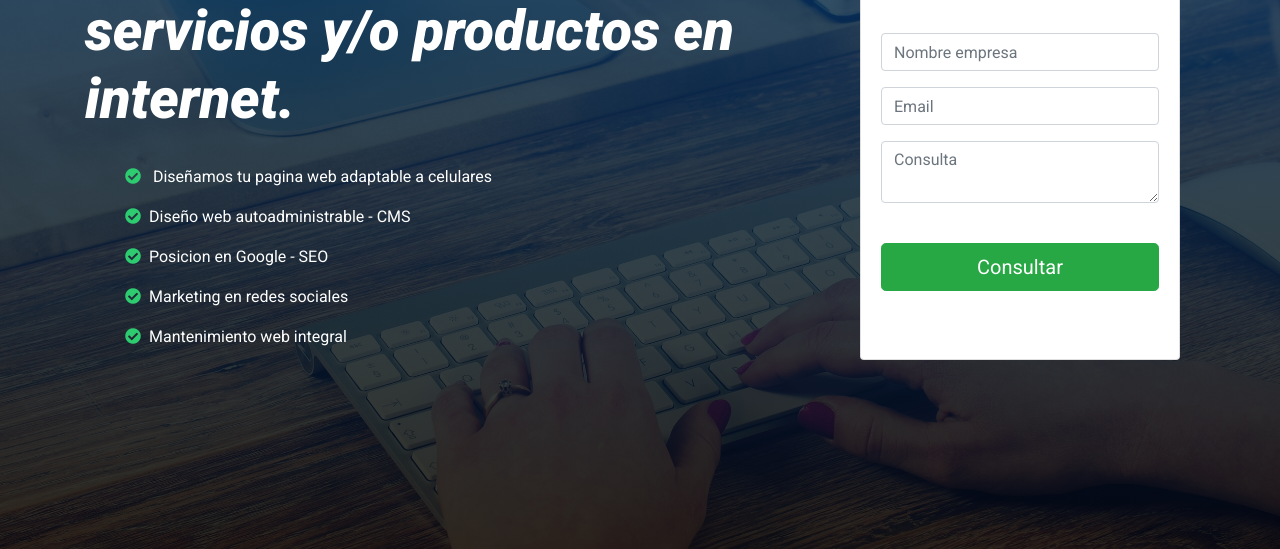
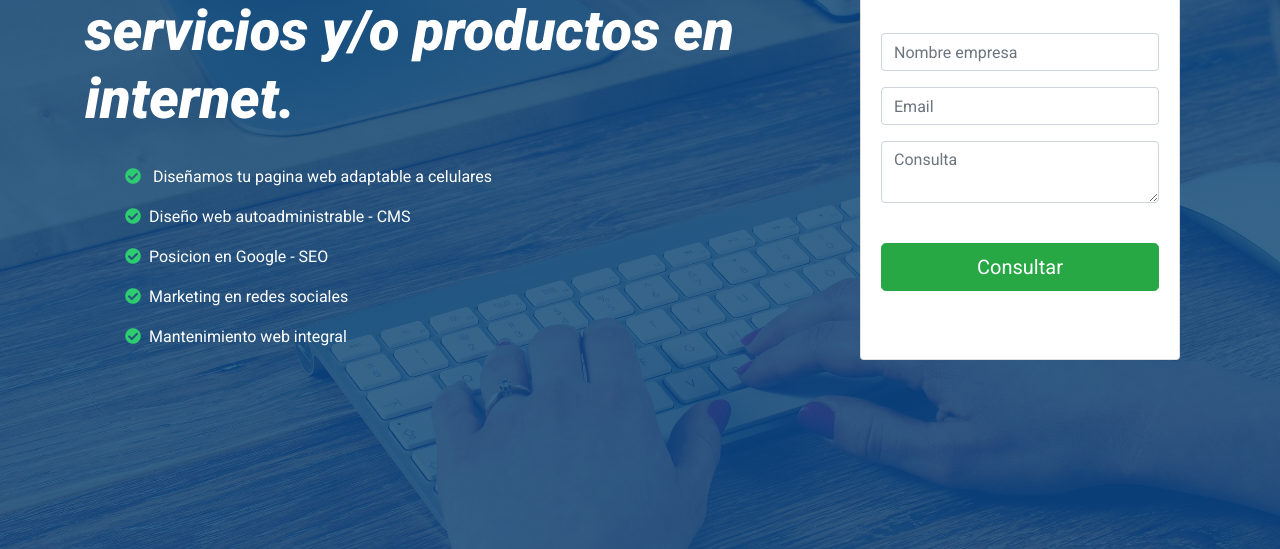
Before and after one commit to viejo27/landingPagePDO, a plain HTML site: page index.html in a window 1280 px wide. Shown: the part 294-843 px from the top of the page. Drawn offline with nearby package versions, Linux system fonts and the light colour scheme.

Commit message:
Add files via upload

```diff
--- a/style.css
+++ b/style.css
@@ -1,5 +1,5 @@
 body {
-  background: linear-gradient( rgba(8, 70, 128, 0.8),  rgba(0, 0, 0, 0.8) ), url('./bg-landing.jpg');
+  background: linear-gradient( rgba(8, 70, 128, 0.8),  rgba(8, 70, 128, 0.8) ), url('./bg-landing.jpg');
   -webkit-background-size:cover;
   -moz-background-size: cover;
   -o-background-size: cover;
```
